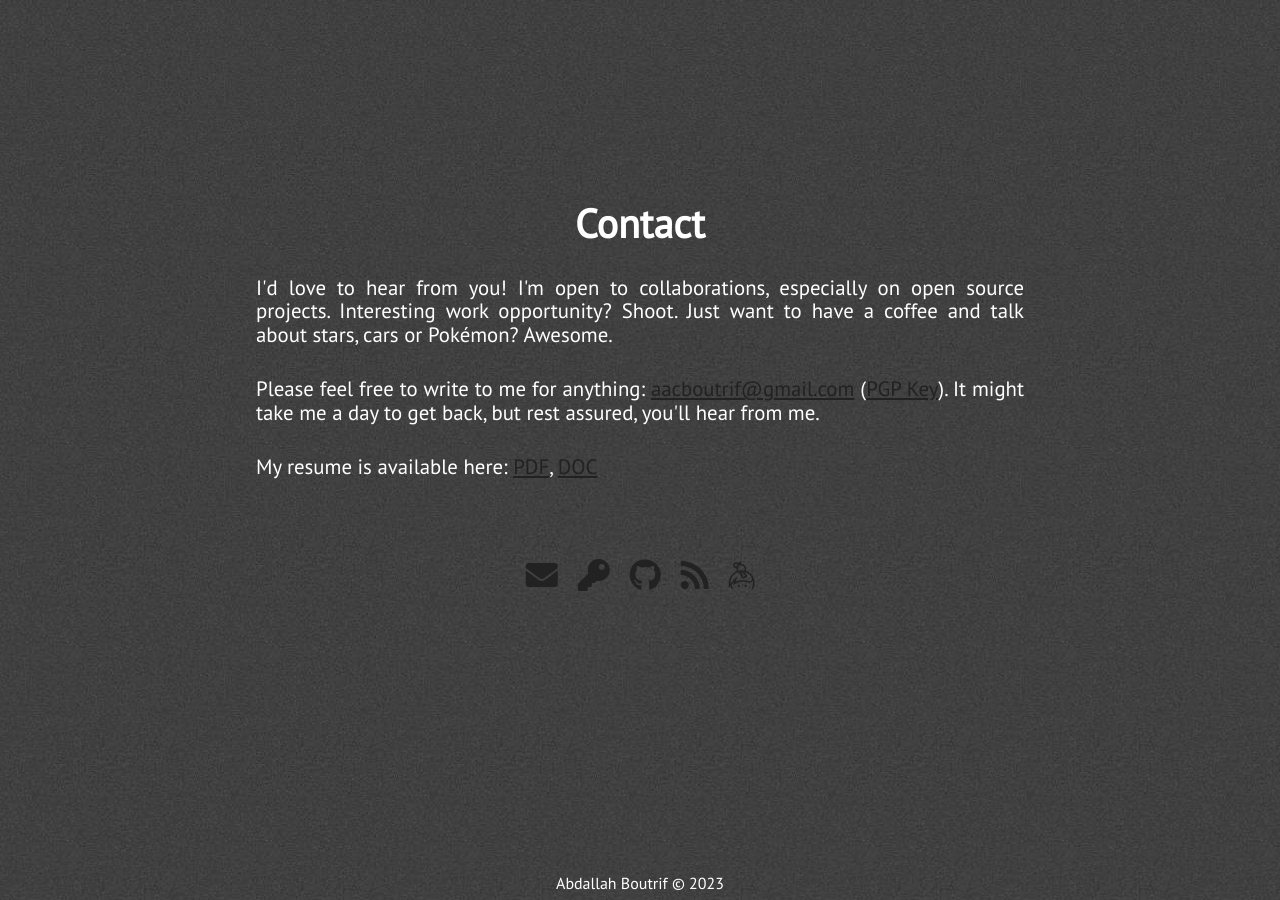
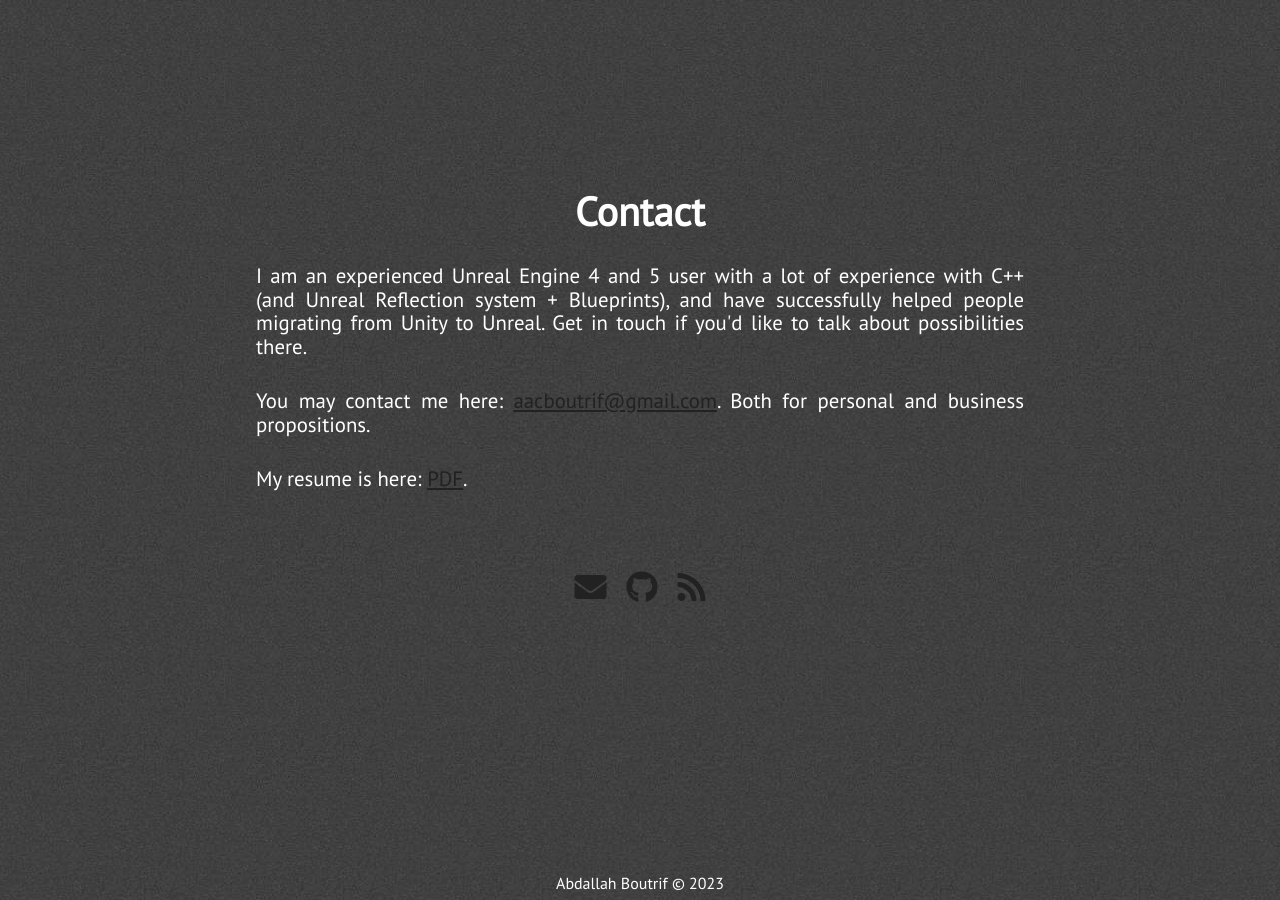
Before and after one commit to Bibool/portfolio.github.io, a Jekyll site: the page built from index.html, in a window 1280 px wide and 900 px high, scrolled down 4081 px. Built offline with Jekyll 4.4.1, drawn with Linux system fonts in a browser that asks for light colours; nearby versions of some CDN libraries.

Commit message:
Update extra.html

```diff
--- a/_includes/extra.html
+++ b/_includes/extra.html
@@ -3,36 +3,24 @@
         <div>
             <div class="section-heading" id="chat-text">Contact</div>
             <p class="paragraph-text justify-text">
-                I'd love to hear from you! I'm open to collaborations, especially on open source projects. Interesting work opportunity? Shoot. Just want to have a coffee and talk about stars, cars or Pokémon? Awesome.
+                I am an experienced Unreal Engine 4 and 5 user with a lot of experience with C++ (and Unreal Reflection system + Blueprints), and have successfully helped people migrating from Unity to Unreal. Get in touch if you'd like to talk about possibilities there.
             </p>
             <p class="paragraph-text justify-text">
-                Please feel free to write to me for anything: <a href="mailto:{{ site.email }}">{{ site.email }}</a> (<a href="https://www.nagekar.com/publickey.abhishek@nagekar.com.asc">PGP Key</a>). It might take me a day to get back, but rest assured, you'll hear from me.
+                You may contact me here: <a href="mailto:{{ site.email }}">{{ site.email }}</a>. Both for personal and business propositions.
             </p>
             <p class="paragraph-text justify-text">
-                My resume is available here: <a href="{{ site.blog_url }}/resume/resume.pdf">PDF</a>, <a href="{{ site.blog_url }}/resume/resume.docx">DOC</a>
+                My resume is here: <a href="{{ site.blog_url }}/resume/resume.pdf">PDF</a>.
             </p>
             <div class="extra-links">
                 <span class="hint--bottom bottom-link" aria-label="Email">
                     <a href="mailto:{{ site.email }}"><i class="head-icon fas fa-envelope"></i></a>
                 </span>
-                <span class="hint--bottom bottom-link" aria-label="PGP Key">
-                    <a href="https://www.nagekar.com/publickey.abhishek@nagekar.com.asc"><i class="head-icon fas fa-key"></i></a>
-                </span>
                 <span class="hint--bottom bottom-link" aria-label="GitHub">
                     <a href="https://github.com/{{ site.github_username }}"><i class="head-icon fab fa-github"></i></a>
                 </span>
-                <span class="hint--bottom bottom-link" aria-label="Web Blog">
+                <span class="hint--bottom bottom-link" aria-label="Portfolio">
                     <a href="{{ site.blog_url }}"><i class="head-icon fas fa-rss"></i></a>
                 </span>
-                <span class="hint--bottom bottom-link" aria-label="Keybase">
-                    <a href="https://keybase.io/{{ site.keybase_username }}"><i class="head-icon fab fa-keybase"></i></a>
-                </span>
-                <!-- <span class="hint--bottom bottom-link" aria-label="Reddit">
-                    <a href="https://www.reddit.com/u/{{ site.reddit_username }}"><i class="head-icon fab fa-reddit"></i></a>
-                </span>
-                <span class="hint--bottom bottom-link" aria-label="Twitter">
-                    <a href="https://twitter.com/{{ site.twitter_username }}"><i class="head-icon fab fa-twitter"></i></a>
-                </span> -->
             </div>
         </div>
     </section>
```
